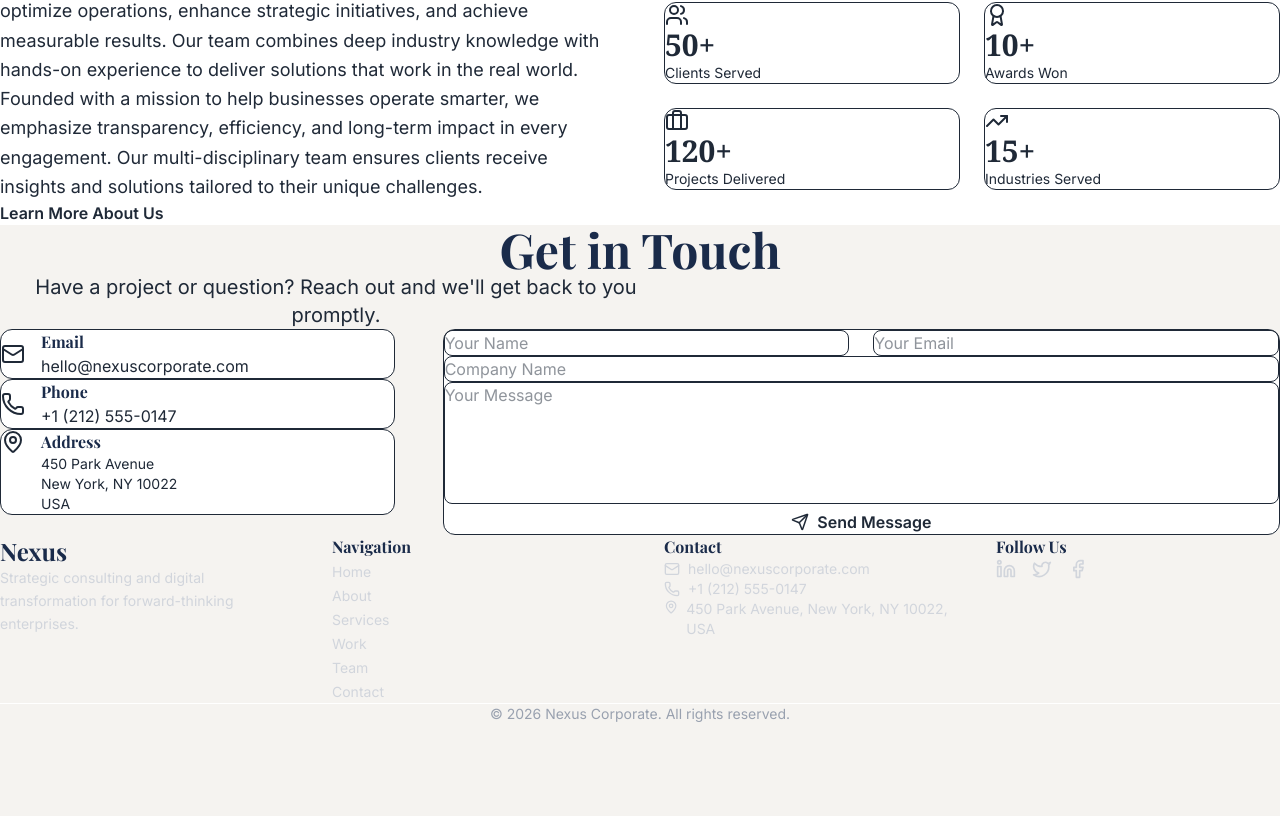
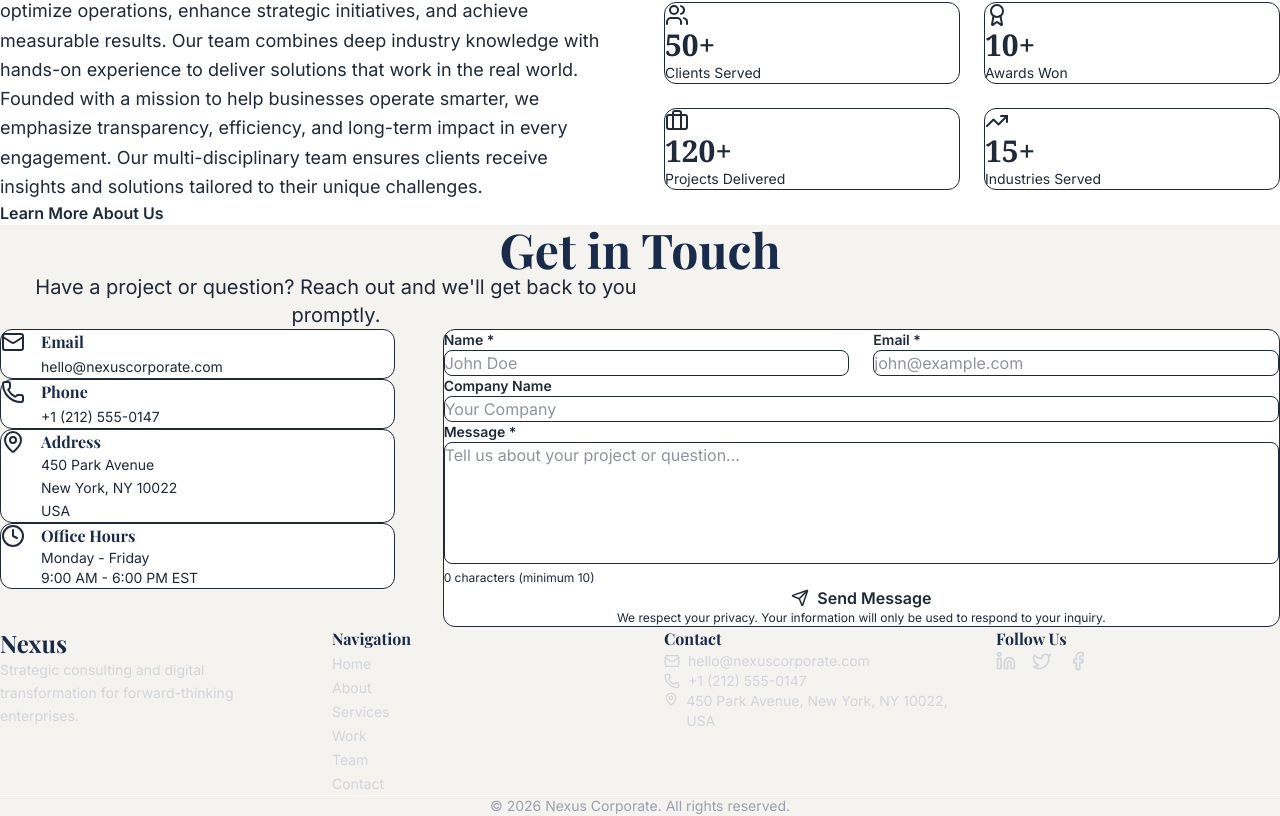
Before and after one commit to primyst/nexus, a Next.js app in the folder my-app/: page / in a window 1280 px wide. Shown: the part 1767-2583 px from the top of the page. Before the commit the page ends 2491 px from the top, so only its background shows below. Built offline with nearby package versions, Linux system fonts and the light colour scheme.

Commit message:
Update Contact.tsx

```diff
--- a/my-app/components/Contact.tsx
+++ b/my-app/components/Contact.tsx
@@ -1,6 +1,6 @@
 'use client';
 import { useState } from 'react';
-import { Mail, Phone, MapPin, Send } from 'lucide-react';
+import { Mail, Phone, MapPin, Send, CheckCircle, AlertCircle } from 'lucide-react';
 
 export default function Contact() {
   const [formData, setFormData] = useState({
@@ -10,21 +10,76 @@ export default function Contact() {
     message: '',
   });
   const [submitted, setSubmitted] = useState(false);
+  const [error, setError] = useState('');
+  const [loading, setLoading] = useState(false);
 
   const handleChange = (e: React.ChangeEvent<HTMLInputElement | HTMLTextAreaElement>) => {
     setFormData({
       ...formData,
       [e.target.name]: e.target.value,
     });
+    setError('');
   };
 
   const handleSubmit = async (e: React.FormEvent) => {
     e.preventDefault();
-    // TODO: Connect to API
-    console.log('Form submitted:', formData);
+    setLoading(true);
+    setError('');
+
+    // Client-side validation
+    if (!formData.name.trim()) {
+      setError('Name is required');
+      setLoading(false);
+      return;
+    }
+
+    if (!formData.email.trim()) {
+      setError('Email is required');
+      setLoading(false);
+      return;
+    }
+
+    const emailRegex = /^[^\s@]+@[^\s@]+\.[^\s@]+$/;
+    if (!emailRegex.test(formData.email)) {
+      setError('Please enter a valid email');
+      setLoading(false);
+      return;
+    }
+
+    if (!formData.message.trim()) {
+      setError('Message is required');
+      setLoading(false);
+      return;
+    }
+
+    if (formData.message.trim().length < 10) {
+      setError('Message must be at least 10 characters');
+      setLoading(false);
+      return;
+    }
+
+    try {
+      const response = await fetch('/api/contact', {
+        method: 'POST',
+        headers: { 'Content-Type': 'application/json' },
+        body: JSON.stringify(formData),
+      });
+
+      const data = await response.json();
+
+      if (response.ok) {
         setSubmitted(true);
-    setTimeout(() => setSubmitted(false), 3000);
         setFormData({ name: '', email: '', company: '', message: '' });
+        setTimeout(() => setSubmitted(false), 5000);
+      } else {
+        setError(data.error || 'Something went wrong. Please try again.');
+      }
+    } catch (err) {
+      console.error('Error:', err);
+      setError('Failed to send message. Please try again later.');
+    } finally {
+      setLoading(false);
+    }
   };
 
   return (
@@ -40,49 +95,73 @@ export default function Contact() {
           </p>
         </div>
 
-        {/* Content Grid */}
         <div className="grid md:grid-cols-3 gap-12">
           {/* Contact Info */}
           <div className="space-y-6 animate-fade-in-up">
-            <div className="bg-white rounded-xl p-6 border border-gold/10">
-              <div className="flex items-center gap-4 mb-4">
-                <div className="bg-gold/10 p-3 rounded-lg">
+            {/* Email */}
+            <div className="bg-white rounded-xl p-6 border border-gold/10 hover:shadow-lg transition-all duration-300">
+              <div className="flex items-start gap-4">
+                <div className="bg-gold/10 p-3 rounded-lg flex-shrink-0">
                   <Mail size={24} className="text-gold" />
                 </div>
                 <div>
-                  <h4 className="font-bold text-navy">Email</h4>
-                  <a href="mailto:hello@nexuscorporate.com" className="text-gold hover:text-gold/80 transition-colors">
+                  <h4 className="font-bold text-navy mb-2">Email</h4>
+                  <a
+                    href="mailto:hello@nexuscorporate.com"
+                    className="text-gold hover:text-gold/80 transition-colors text-sm break-all"
+                  >
                     hello@nexuscorporate.com
                   </a>
                 </div>
               </div>
             </div>
 
-            <div className="bg-white rounded-xl p-6 border border-gold/10">
-              <div className="flex items-center gap-4 mb-4">
-                <div className="bg-gold/10 p-3 rounded-lg">
+            {/* Phone */}
+            <div className="bg-white rounded-xl p-6 border border-gold/10 hover:shadow-lg transition-all duration-300">
+              <div className="flex items-start gap-4">
+                <div className="bg-gold/10 p-3 rounded-lg flex-shrink-0">
                   <Phone size={24} className="text-gold" />
                 </div>
                 <div>
-                  <h4 className="font-bold text-navy">Phone</h4>
-                  <a href="tel:+12125550147" className="text-gold hover:text-gold/80 transition-colors">
+                  <h4 className="font-bold text-navy mb-2">Phone</h4>
+                  <a
+                    href="tel:+12125550147"
+                    className="text-gold hover:text-gold/80 transition-colors text-sm"
+                  >
                     +1 (212) 555-0147
                   </a>
                 </div>
               </div>
             </div>
 
-            <div className="bg-white rounded-xl p-6 border border-gold/10">
+            {/* Address */}
+            <div className="bg-white rounded-xl p-6 border border-gold/10 hover:shadow-lg transition-all duration-300">
               <div className="flex items-start gap-4">
-                <div className="bg-gold/10 p-3 rounded-lg">
+                <div className="bg-gold/10 p-3 rounded-lg flex-shrink-0">
                   <MapPin size={24} className="text-gold" />
                 </div>
                 <div>
-                  <h4 className="font-bold text-navy">Address</h4>
-                  <p className="text-dark text-sm">
+                  <h4 className="font-bold text-navy mb-2">Address</h4>
+                  <p className="text-dark text-sm leading-relaxed">
                     450 Park Avenue<br />
                     New York, NY 10022<br />
                     USA
+                  </p>
+                </div>
+              </div>
+            </div>
+
+            {/* Hours */}
+            <div className="bg-white rounded-xl p-6 border border-gold/10 hover:shadow-lg transition-all duration-300">
+              <div className="flex items-start gap-4">
+                <div className="bg-gold/10 p-3 rounded-lg flex-shrink-0">
+                  <Clock size={24} className="text-gold" />
+                </div>
+                <div>
+                  <h4 className="font-bold text-navy mb-2">Office Hours</h4>
+                  <p className="text-dark text-sm">
+                    Monday - Friday<br />
+                    9:00 AM - 6:00 PM EST
                   </p>
                 </div>
               </div>
@@ -92,59 +171,102 @@ export default function Contact() {
           {/* Contact Form */}
           <div className="md:col-span-2 animate-fade-in" style={{ animationDelay: '0.2s' }}>
             <form onSubmit={handleSubmit} className="bg-white rounded-xl p-8 border border-gold/10 space-y-6">
+              {/* Name & Email Row */}
               <div className="grid md:grid-cols-2 gap-6">
+                <div>
+                  <label className="block text-sm font-semibold text-navy mb-2">
+                    Name <span className="text-gold">*</span>
+                  </label>
                   <input
                     type="text"
                     name="name"
-                  placeholder="Your Name"
+                    placeholder="John Doe"
                     value={formData.name}
                     onChange={handleChange}
                     required
-                  className="w-full px-4 py-3 rounded-lg border border-gold/20 bg-cream focus:outline-none focus:border-gold transition-colors text-dark placeholder:text-light"
+                    className="w-full px-4 py-3 rounded-lg border border-gold/20 bg-cream focus:outline-none focus:border-gold focus:ring-1 focus:ring-gold/20 transition-all text-dark placeholder:text-light"
                   />
+                </div>
+                <div>
+                  <label className="block text-sm font-semibold text-navy mb-2">
+                    Email <span className="text-gold">*</span>
+                  </label>
                   <input
                     type="email"
                     name="email"
-                  placeholder="Your Email"
+                    placeholder="john@example.com"
                     value={formData.email}
                     onChange={handleChange}
                     required
-                  className="w-full px-4 py-3 rounded-lg border border-gold/20 bg-cream focus:outline-none focus:border-gold transition-colors text-dark placeholder:text-light"
+                    className="w-full px-4 py-3 rounded-lg border border-gold/20 bg-cream focus:outline-none focus:border-gold focus:ring-1 focus:ring-gold/20 transition-all text-dark placeholder:text-light"
+                  />
+                </div>
+              </div>
+
+              {/* Company */}
+              <div>
+                <label className="block text-sm font-semibold text-navy mb-2">
+                  Company Name
+                </label>
+                <input
+                  type="text"
+                  name="company"
+                  placeholder="Your Company"
+                  value={formData.company}
+                  onChange={handleChange}
+                  className="w-full px-4 py-3 rounded-lg border border-gold/20 bg-cream focus:outline-none focus:border-gold focus:ring-1 focus:ring-gold/20 transition-all text-dark placeholder:text-light"
                 />
               </div>
 
-              <input
-                type="text"
-                name="company"
-                placeholder="Company Name"
-                value={formData.company}
-                onChange={handleChange}
-                className="w-full px-4 py-3 rounded-lg border border-gold/20 bg-cream focus:outline-none focus:border-gold transition-colors text-dark placeholder:text-light"
-              />
-
+              {/* Message */}
+              <div>
+                <label className="block text-sm font-semibold text-navy mb-2">
+                  Message <span className="text-gold">*</span>
+                </label>
                 <textarea
                   name="message"
-                placeholder="Your Message"
+                  placeholder="Tell us about your project or question..."
                   value={formData.message}
                   onChange={handleChange}
                   required
                   rows={5}
-                className="w-full px-4 py-3 rounded-lg border border-gold/20 bg-cream focus:outline-none focus:border-gold transition-colors text-dark placeholder:text-light resize-none"
+                  className="w-full px-4 py-3 rounded-lg border border-gold/20 bg-cream focus:outline-none focus:border-gold focus:ring-1 focus:ring-gold/20 transition-all text-dark placeholder:text-light resize-none"
                 />
+                <p className="text-xs text-light mt-1">
+                  {formData.message.length} characters (minimum 10)
+                </p>
+              </div>
 
+              {/* Error Message */}
+              {error && (
+                <div className="bg-red-50 border border-red-200 text-red-700 px-4 py-3 rounded-lg flex items-center gap-2 animate-fade-in">
+                  <AlertCircle size={18} />
+                  {error}
+                </div>
+              )}
+
+              {/* Success Message */}
+              {submitted && (
+                <div className="bg-teal/10 border border-teal text-teal px-4 py-3 rounded-lg text-sm font-medium flex items-center gap-2 animate-fade-in">
+                  <CheckCircle size={18} />
+                  Thank you! We'll respond within 24 hours.
+                </div>
+              )}
+
+              {/* Submit Button */}
               <button
                 type="submit"
-                className="w-full bg-gold text-navy px-6 py-3 rounded-full font-semibold hover:bg-opacity-90 transition-all duration-300 flex items-center justify-center gap-2"
+                disabled={loading || submitted}
+                className="w-full bg-gold text-navy px-6 py-3 rounded-full font-semibold hover:bg-opacity-90 transition-all duration-300 flex items-center justify-center gap-2 disabled:opacity-50 disabled:cursor-not-allowed"
               >
                 <Send size={18} />
-                Send Message
+                {loading ? 'Sending...' : submitted ? 'Message Sent!' : 'Send Message'}
               </button>
 
-              {submitted && (
-                <div className="bg-teal/10 border border-teal text-teal px-4 py-3 rounded-lg text-sm font-medium">
-                  ✓ Thank you! We'll respond within 24 hours.
-                </div>
-              )}
+              {/* Privacy Note */}
+              <p className="text-xs text-light text-center">
+                We respect your privacy. Your information will only be used to respond to your inquiry.
+              </p>
             </form>
           </div>
         </div>
@@ -152,3 +274,5 @@ export default function Contact() {
     </section>
   );
 }
+
+import { Clock } from 'lucide-react';
```
Lines whose indentation alone changed are shown as unchanged.
